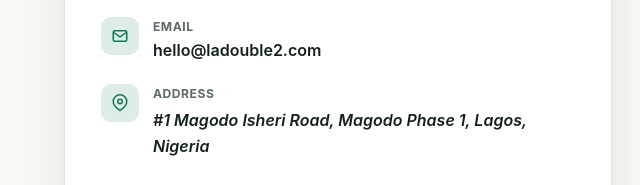
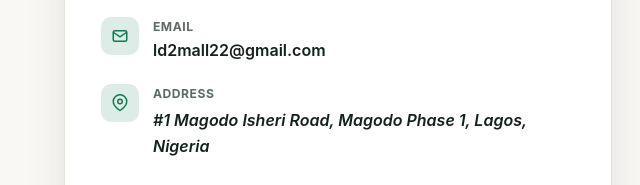
Before and after one commit to kelvinobini/la-double2-event-software, a plain HTML site: page contact.html in a window 1280 px wide. Shown: the part 545-730 px from the top of the page, 0-640 px from the left. Drawn offline with Linux system fonts and the light colour scheme.

Commit message:
Update contact email to ld2mall22@gmail.com
Co-Authored-By: Claude Sonnet 5 <noreply@anthropic.com>

```diff
--- a/contact.html
+++ b/contact.html
@@ -269,7 +269,7 @@
         <svg width="16" height="16" viewBox="0 0 24 24" fill="none" stroke="currentColor" stroke-width="2" aria-hidden="true"><circle cx="12" cy="12" r="9"/><path d="M3 12h18M12 3c2.5 2.6 4 6 4 9s-1.5 6.4-4 9c-2.5-2.6-4-6-4-9s1.5-6.4 4-9z"/></svg>
         EN
       </button>
-      <a class="btn btn-solid" href="mailto:hello@ladouble2.com">Get started</a>
+      <a class="btn btn-solid" href="mailto:ld2mall22@gmail.com">Get started</a>
       <button class="hamburger" type="button" aria-label="Open menu" aria-expanded="false" aria-controls="mobile-drawer" id="hamburger-btn">
         <svg width="20" height="20" viewBox="0 0 24 24" fill="none" stroke="currentColor" stroke-width="2" aria-hidden="true"><path d="M3 6h18M3 12h18M3 18h18"/></svg>
       </button>
@@ -291,7 +291,7 @@
     <a href="contact.html">Contact</a>
   </nav>
   <div class="drawer-actions">
-    <a class="btn btn-solid" href="mailto:hello@ladouble2.com">Get started</a>
+    <a class="btn btn-solid" href="mailto:ld2mall22@gmail.com">Get started</a>
   </div>
 </div>
 
@@ -326,7 +326,7 @@
             <div class="icon-wrap"><svg width="18" height="18" viewBox="0 0 24 24" fill="none" stroke="currentColor" stroke-width="2" aria-hidden="true"><rect x="3" y="5" width="18" height="14" rx="2"/><path d="M3 7l9 6 9-6"/></svg></div>
             <div>
               <div class="label">Email</div>
-              <a class="value" href="mailto:hello@ladouble2.com">hello@ladouble2.com</a>
+              <a class="value" href="mailto:ld2mall22@gmail.com">ld2mall22@gmail.com</a>
             </div>
           </div>
           <div class="contact-row">
@@ -338,7 +338,7 @@
           </div>
         </div>
         <div class="hero-ctas">
-          <a class="btn btn-solid btn-lg" href="mailto:hello@ladouble2.com">Send an email</a>
+          <a class="btn btn-solid btn-lg" href="mailto:ld2mall22@gmail.com">Send an email</a>
           <a class="btn btn-ghost btn-lg" href="tel:+2348039132194">Call now</a>
         </div>
       </div>
```
